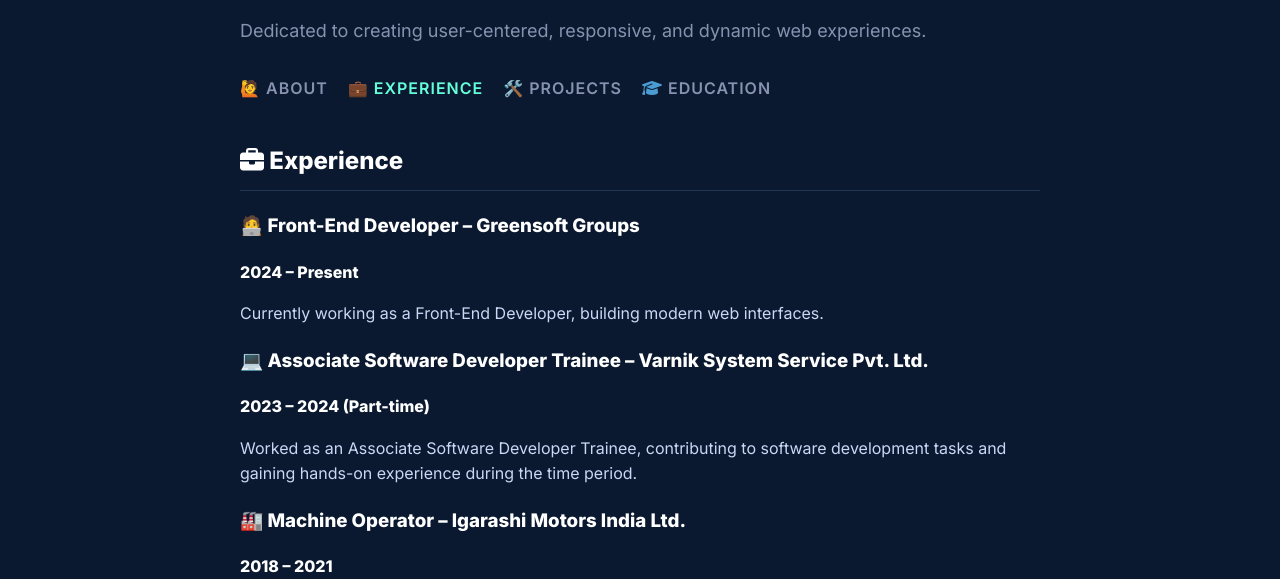
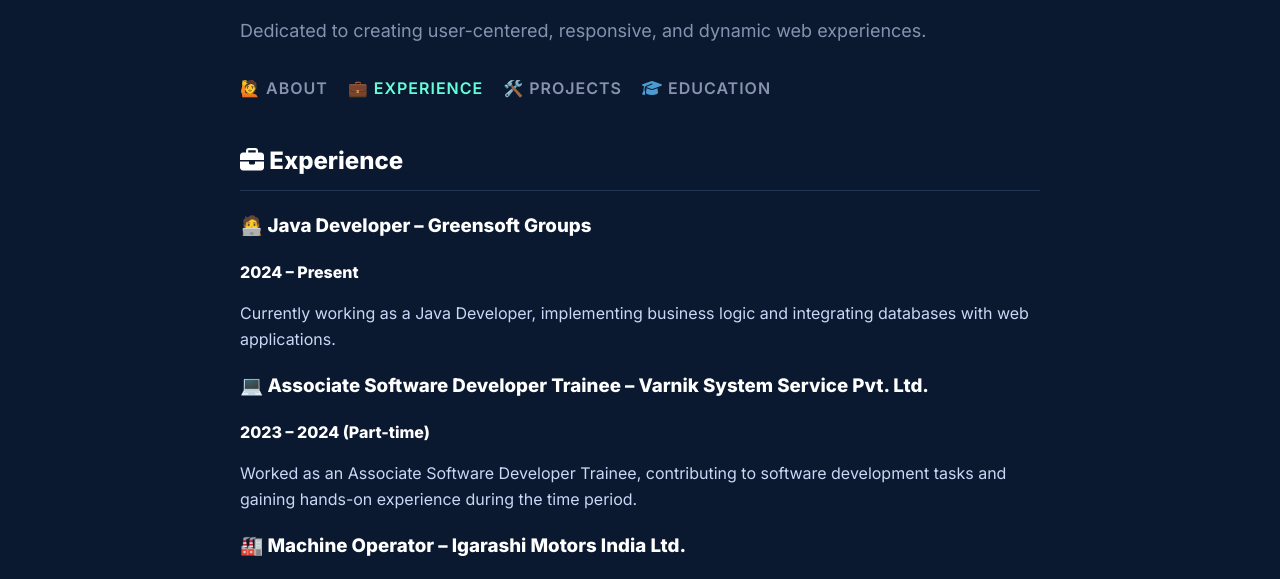
Before and after one commit to viniba23/my_portfolio, a plain HTML site: page index.html in a window 1280 px wide. Both pictures are taken after a click on the link "💼 EXPERIENCE". Shown: the part 136-715 px from the top of the page. Drawn offline with Linux system fonts and the light colour scheme.

Commit message:
expereinc para changed

```diff
--- a/index.html
+++ b/index.html
@@ -45,9 +45,9 @@
         <h2><i class="fas fa-briefcase"></i> Experience</h2>
 
         <div>
-          <h3> 🧑‍💻 <strong>Front-End Developer – Greensoft Groups</strong></h3>
+          <h3> 🧑‍💻 <strong>Java Developer – Greensoft Groups</strong></h3>
           <p><strong>2024 – Present</strong></p>
-          <p>Currently working as a Front-End Developer, building modern web interfaces.</p>
+          <p>Currently working as a Java Developer, implementing business logic and integrating databases with web applications.</p>
         </div>
 
         <div>
```
